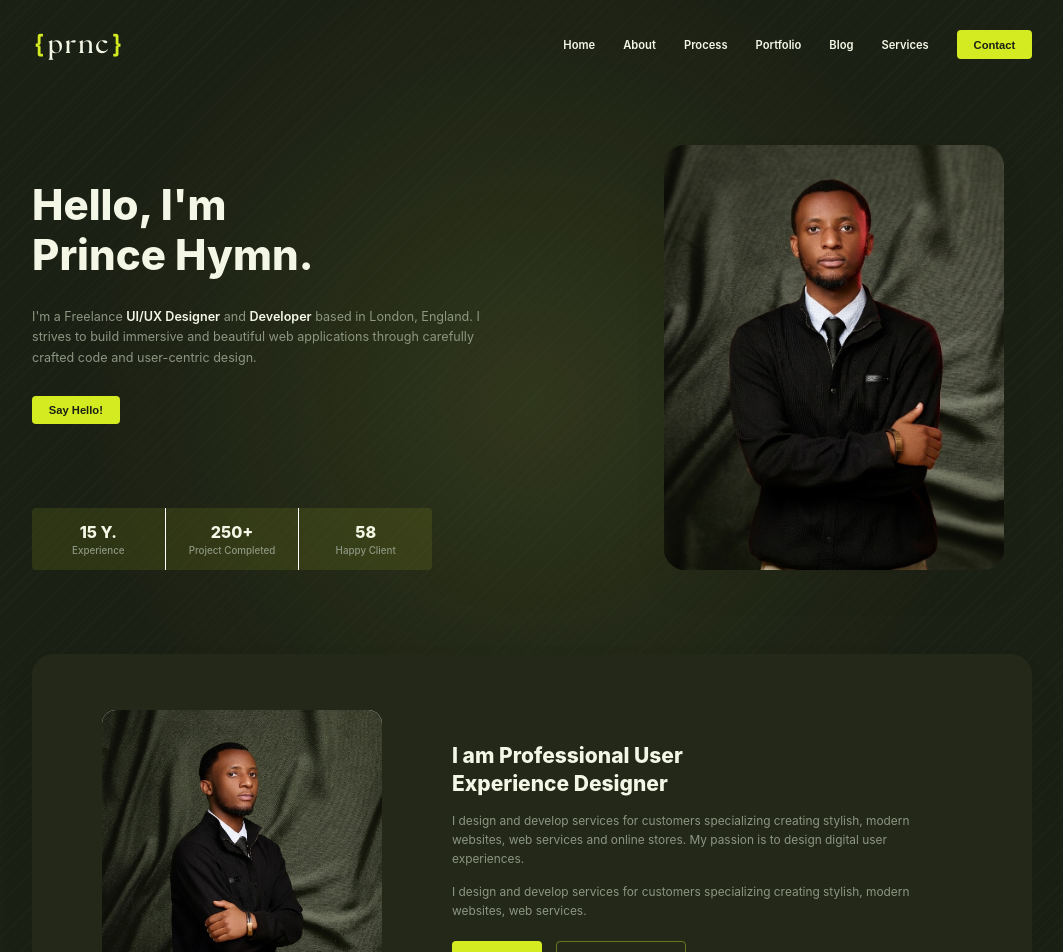
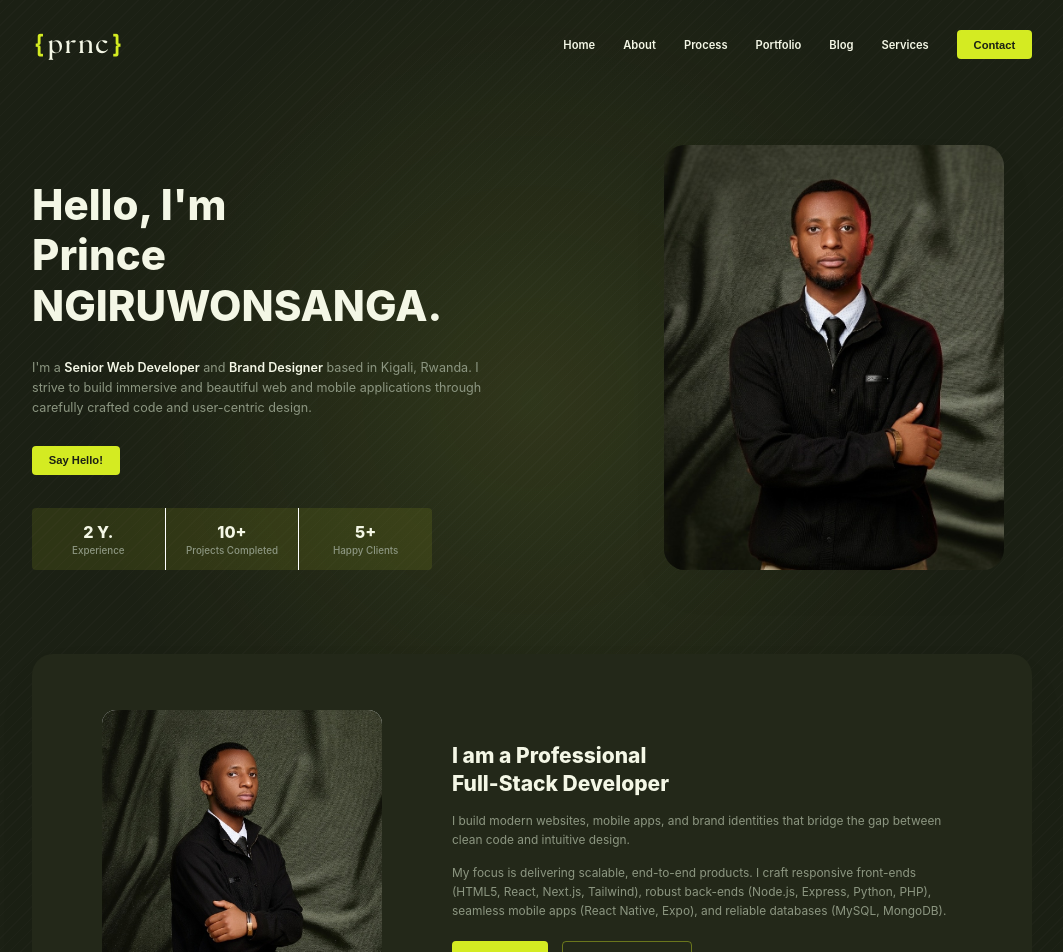
Before and after one commit to princengiru/my-portifolio, a React (Vite) app: page / in a window 1280 px wide. Shown: the top 952 px of the page, without its empty margins (108-1171 px from the left). Built offline with nearby package versions, Linux system fonts and the light colour scheme.

Commit message:
new changes

```diff
--- a/src/App.jsx
+++ b/src/App.jsx
@@ -36,11 +36,11 @@ export default function AppPortfolio() {
       <section className="hero-section" id="home">
         <div className="hero-content">
           <h1 className="hero-title">
-            Hello, I'm <br /> Prince Hymn.
+            Hello, I'm <br /> Prince NGIRUWONSANGA.
           </h1>
           <p className="hero-subtitle">
-            I'm a Freelance <strong>UI/UX Designer</strong> and <strong>Developer</strong> based in London, England.
-            I strives to build immersive and beautiful web applications through
+            I'm a <strong>Senior Web Developer</strong> and <strong>Brand Designer</strong> based in Kigali, Rwanda.
+            I strive to build immersive and beautiful web and mobile applications through
             carefully crafted code and user-centric design.
           </p>
 
@@ -48,16 +48,16 @@ export default function AppPortfolio() {
 
           <div className="hero-stats">
             <div className="stat-box">
-              <div className="stat-number">15 Y.</div>
+              <div className="stat-number">2 Y.</div>
               <div className="stat-label">Experience</div>
             </div>
             <div className="stat-box">
-              <div className="stat-number">250+</div>
-              <div className="stat-label">Project Completed</div>
+              <div className="stat-number">10+</div>
+              <div className="stat-label">Projects Completed</div>
             </div>
             <div className="stat-box">
-              <div className="stat-number">58</div>
-              <div className="stat-label">Happy Client</div>
+              <div className="stat-number">5+</div>
+              <div className="stat-label">Happy Clients</div>
             </div>
           </div>
         </div>
@@ -65,7 +65,7 @@ export default function AppPortfolio() {
         <div className="hero-image-wrapper">
           <img
             src={prince}
-            alt="Prince Hymn"
+            alt="Prince NGIRUWONSANGA"
             className="hero-image"
           />
         </div>
@@ -77,7 +77,7 @@ export default function AppPortfolio() {
           <div className="about-image-container">
             <img
               src={aboutImg}
-              alt="Prince Hymn"
+              alt="Prince NGIRUWONSANGA"
               className="about-image"
             />
             {/* Floating Social Bar */}
@@ -91,20 +91,17 @@ export default function AppPortfolio() {
 
           <div className="about-content">
             <h2 className="about-title">
-              I am Professional User <br /> Experience Designer
+              I am a Professional <br /> Full-Stack Developer
             </h2>
             <p className="about-text">
-              I design and develop services for customers specializing creating stylish,
-              modern websites, web services and online stores. My passion is to design
-              digital user experiences.
+              I build modern websites, mobile apps, and brand identities that bridge the gap between clean code and intuitive design.
             </p>
             <p className="about-text">
-              I design and develop services for customers specializing creating stylish,
-              modern websites, web services.
+              My focus is delivering scalable, end-to-end products. I craft responsive front-ends (HTML5, React, Next.js, Tailwind), robust back-ends (Node.js, Express, Python, PHP), seamless mobile apps (React Native, Expo), and reliable databases (MySQL, MongoDB).
             </p>
 
             <div className="about-actions">
-              <button className="btn btn-primary">My Project</button>
+              <button className="btn btn-primary">My Projects</button>
               <button className="btn btn-outline">
                  <img src={new URL('./assets/icons/download.svg', import.meta.url).href} alt="download" style={{ width: '15px'}} className='w-20'/>
                 Download CV
```
